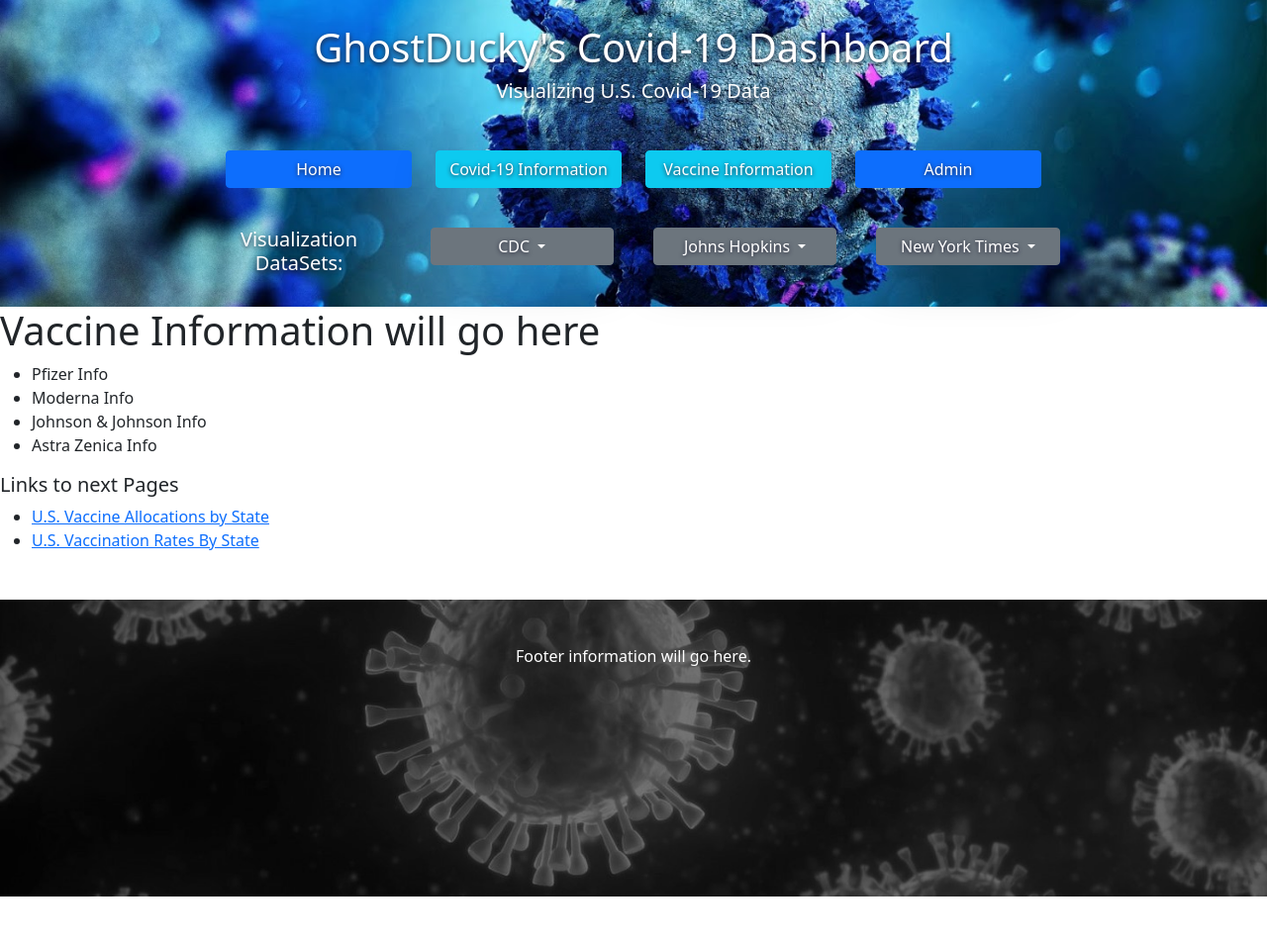
After one commit to s-graham42/CovidDashboard, a Django app: page /vaccines in a window 1280 px wide. The commit adds this page. Shown: the whole page at 99% size. Run offline with Django 3.2, Linux system fonts and the light colour scheme; some libraries are stand-ins or nearby versions.

Commit message:
begun restructuring URLs and project structure.

```diff
--- a/dashboard/templates/index.html
+++ b/dashboard/templates/index.html
@@ -22,13 +22,13 @@
                     <a class="btn btn-primary shadow-lg text-shadow-sm w-100" href="/" role="button">Home</a>
                 </div>
                 <div class="col-2">
-                    <a class="btn btn-info text-white shadow-lg text-shadow-sm w-100" href="/" role="button">Covid-19 Information</a>
+                    <a class="btn btn-info text-white shadow-lg text-shadow-sm w-100" href="/covidInformation" role="button">Covid-19 Information</a>
                 </div>
                 <div class="col-2">
-                    <a class="btn btn-info text-white shadow-lg text-shadow-sm w-100" href="/" role="button">Vaccine Information</a>
+                    <a class="btn btn-info text-white shadow-lg text-shadow-sm w-100" href="/vaccines" role="button">Vaccine Information</a>
                 </div>
                 <div class="col-2">
-                    <a class="btn btn-primary shadow-lg text-shadow-sm w-100" href="/admin" role="button">[ Admin ]</a>
+                    <a class="btn btn-primary shadow-lg text-shadow-sm w-100" href="/dashboard_admin" role="button">Admin</a>
                 </div>
         </nav>
 
--- a/dashboard/templates/inner_base.html
+++ b/dashboard/templates/inner_base.html
@@ -22,13 +22,13 @@
                     <a class="btn btn-primary shadow-lg text-shadow-sm w-100" href="/" role="button">Home</a>
                 </div>
                 <div class="col-2">
-                    <a class="btn btn-info text-white shadow-lg text-shadow-sm w-100" href="/" role="button">Covid-19 Information</a>
+                    <a class="btn btn-info text-white shadow-lg text-shadow-sm w-100" href="/covidInformation" role="button">Covid-19 Information</a>
                 </div>
                 <div class="col-2">
-                    <a class="btn btn-info text-white shadow-lg text-shadow-sm w-100" href="/" role="button">Vaccine Information</a>
+                    <a class="btn btn-info text-white shadow-lg text-shadow-sm w-100" href="/vaccines" role="button">Vaccine Information</a>
                 </div>
                 <div class="col-2">
-                    <a class="btn btn-primary shadow-lg text-shadow-sm w-100" href="/admin" role="button">[ Admin ]</a>
+                    <a class="btn btn-primary shadow-lg text-shadow-sm w-100" href="/dashboard_admin" role="button">Admin</a>
                 </div>
         </nav>
 
--- /dev/null
+++ b/dashboard/templates/vaccines/vaccines_main.html
@@ -0,0 +1,17 @@
+{% extends "inner_base.html" %}
+{% block content %}
+
+<h1>Vaccine Information will go here</h1>
+<ul>
+    <li>Pfizer Info</li>
+    <li>Moderna Info</li>
+    <li>Johnson & Johnson Info</li>
+    <li>Astra Zenica Info</li>
+</ul>
+<h5>Links to next Pages</h5>
+<ul>
+    <li><a href="/vaccines/allocations">U.S. Vaccine Allocations by State</a></li>
+    <li><a href="/vaccines/vaccination_rates">U.S. Vaccination Rates By State</a></li>
+</ul>
+
+{% endblock %}
--- a/dashboard/urls.py
+++ b/dashboard/urls.py
@@ -3,11 +3,14 @@ from .  import views
 
 urlpatterns = [
     path('', views.index),
-    path('admin/demos', views.demo_charts),
-    path('admin/upload_csv', views.upload_csv),
-    path('admin/upload_success', views.upload_success),
-    path('admin/db_load_csv/<int:id>', views.db_load_csv),
-    path('admin/db_load_success/<int:row_count>', views.db_load_sucess),
+    path('covidInformation', views.covid_info),
+    path('vaccines', views.vaccines_main),
+    path('dashboard_admin', views.dashboard_admin),
+    path('dashboard_admin/demos', views.demo_charts),
+    path('dashboard_admin/upload_csv', views.upload_csv),
+    path('dashboard_admin/upload_success', views.upload_success),
+    path('dashboard_admin/db_load_csv/<int:id>', views.db_load_csv),
+    path('dashboard_admin/db_load_success/<int:row_count>', views.db_load_sucess),
     path('compare/daily_cases', views.compare_daily_cases),
     path('compare/singleVariable', views.compare_single_variable),
     path('charts/oneStateDailyCases', views.oneStateDailyCases, name="oneStateDailyCases"),
--- a/dashboard/views.py
+++ b/dashboard/views.py
@@ -11,21 +11,27 @@ from .db_processing import *
 
 """
 
- .##....##....###....##.....##.####..######......###....########.####..#######..##....##
- .###...##...##.##...##.....##..##..##....##....##.##......##.....##..##.....##.###...##
- .####..##..##...##..##.....##..##..##.........##...##.....##.....##..##.....##.####..##
- .##.##.##.##.....##.##.....##..##..##...####.##.....##....##.....##..##.....##.##.##.##
- .##..####.#########..##...##...##..##....##..#########....##.....##..##.....##.##..####
- .##...###.##.....##...##.##....##..##....##..##.....##....##.....##..##.....##.##...###
- .##....##.##.....##....###....####..######...##.....##....##....####..#######..##....##
+ .##.....##....###....####.##....##....##....##....###....##.....##
+ .###...###...##.##....##..###...##....###...##...##.##...##.....##
+ .####.####..##...##...##..####..##....####..##..##...##..##.....##
+ .##.###.##.##.....##..##..##.##.##....##.##.##.##.....##.##.....##
+ .##.....##.#########..##..##..####....##..####.#########..##...##.
+ .##.....##.##.....##..##..##...###....##...###.##.....##...##.##..
+ .##.....##.##.....##.####.##....##....##....##.##.....##....###...
 
 """
 
 def index(request):
     return render(request, "index.html")
 
-def demo_charts(request):
-    return render(request, "demo_charts.html")
+def covid_info(request):
+    return render(request, "covid_info.html")
+
+def vaccines_main(request):
+    return render(request, "vaccines/vaccines_main.html")
+
+def dashboard_admin(request):
+    return render(request, "admin/dashboard_admin.html")
 
 def compare_daily_cases(request):
     caseData = []
@@ -73,6 +79,9 @@ def compare_single_variable(request):
 
 """
 
+def demo_charts(request):
+    return render(request, "admin/demo_charts.html")
+
 def upload_csv(request):
     if request.method == "POST":
         form = CsvFileForm(request.POST, request.FILES)
@@ -81,16 +90,16 @@ def upload_csv(request):
             new_desc = form.cleaned_data['description']
             new_file = form.cleaned_data['file']
             CsvFile.objects.create(name=new_name, description=new_desc, file=new_file)
-            return redirect("/upload_success")
+            return redirect("dashboard_admin/upload_success")
     else:
         form = CsvFileForm()
-    return render(request, "upload_csv.html", {'form' : form})
+    return render(request, "admin/upload_csv.html", {'form' : form})
 
 def upload_success(request):
     context = {
         'all_files' : CsvFile.objects.all(),
     }
-    return render(request, "upload_success.html", context)
+    return render(request, "admin/upload_success.html", context)
 
 def db_load_csv(request, id):
     if request.method == "POST":
@@ -112,14 +121,14 @@ def db_load_csv(request, id):
             print("start: ", start)
             print("end: ", end)
             print("time to complete: ", (end - start))
-            return redirect(f'/db_load_success/{processed_rows}')
-    return redirect('/upload_success')
+            return redirect(f'dashboard_admin/db_load_success/{processed_rows}')
+    return redirect('dashboard_admin/upload_success')
 
 def db_load_sucess(request, row_count):
     context = {
         'row_count' : row_count,
     }
-    return render(request, "db_load_success.html", context)
+    return render(request, "admin/db_load_success.html", context)
 
 """
 
```
Also changed, not shown: dashboard/API_Endpoints.txt (added, +7 -0 lines), dashboard/templates/admin/dashboard_admin.html (added, +12 -0 lines), dashboard/templates/covid_info.html (added, +12 -0 lines), dashboard/templates/admin/db_load_success.html (renamed from dashboard/templates/db_load_success.html), dashboard/templates/admin/demo_charts.html (renamed from dashboard/templates/demo_charts.html), dashboard/templates/admin/upload_csv.html (renamed from dashboard/templates/upload_csv.html), dashboard/templates/admin/upload_success.html (renamed from dashboard/templates/upload_success.html).
